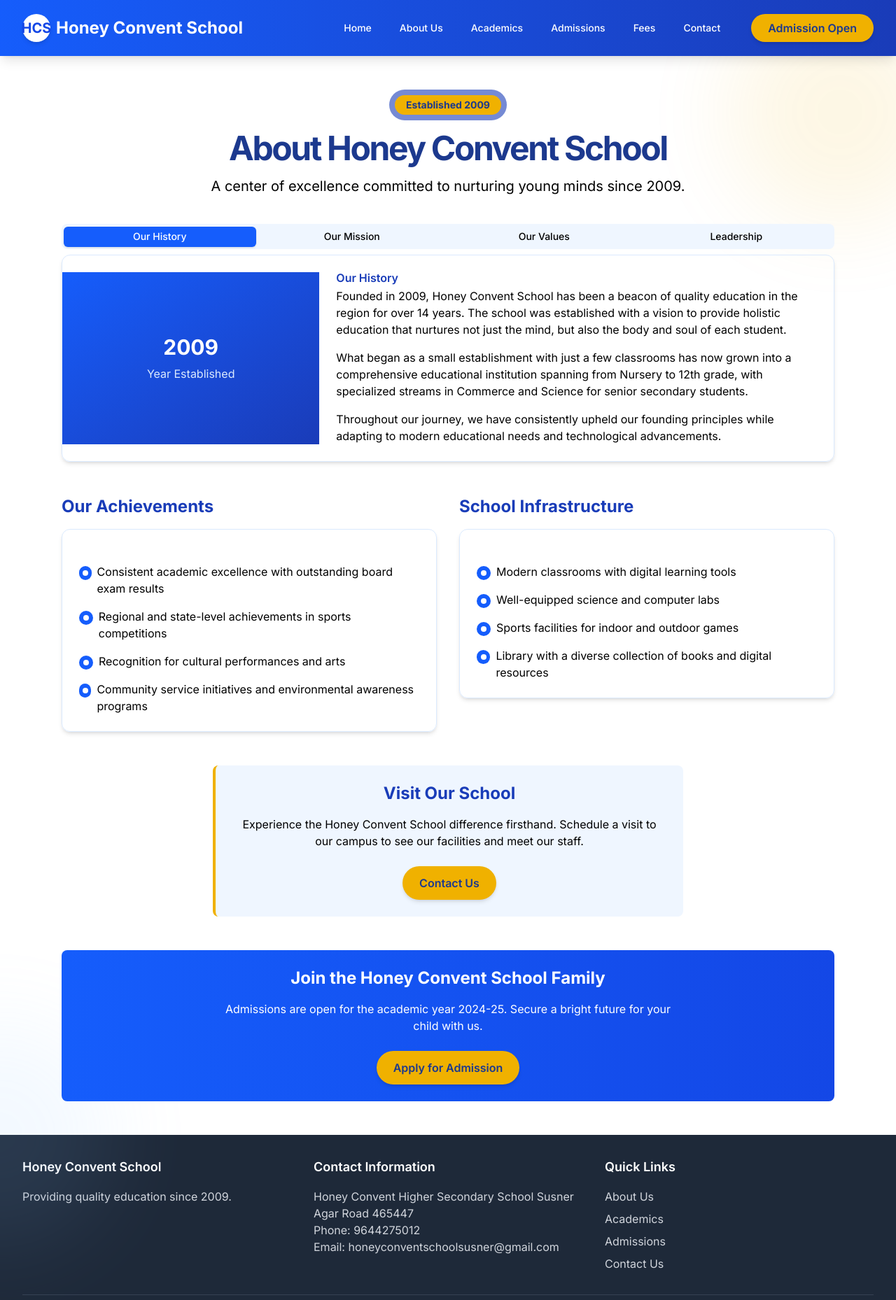
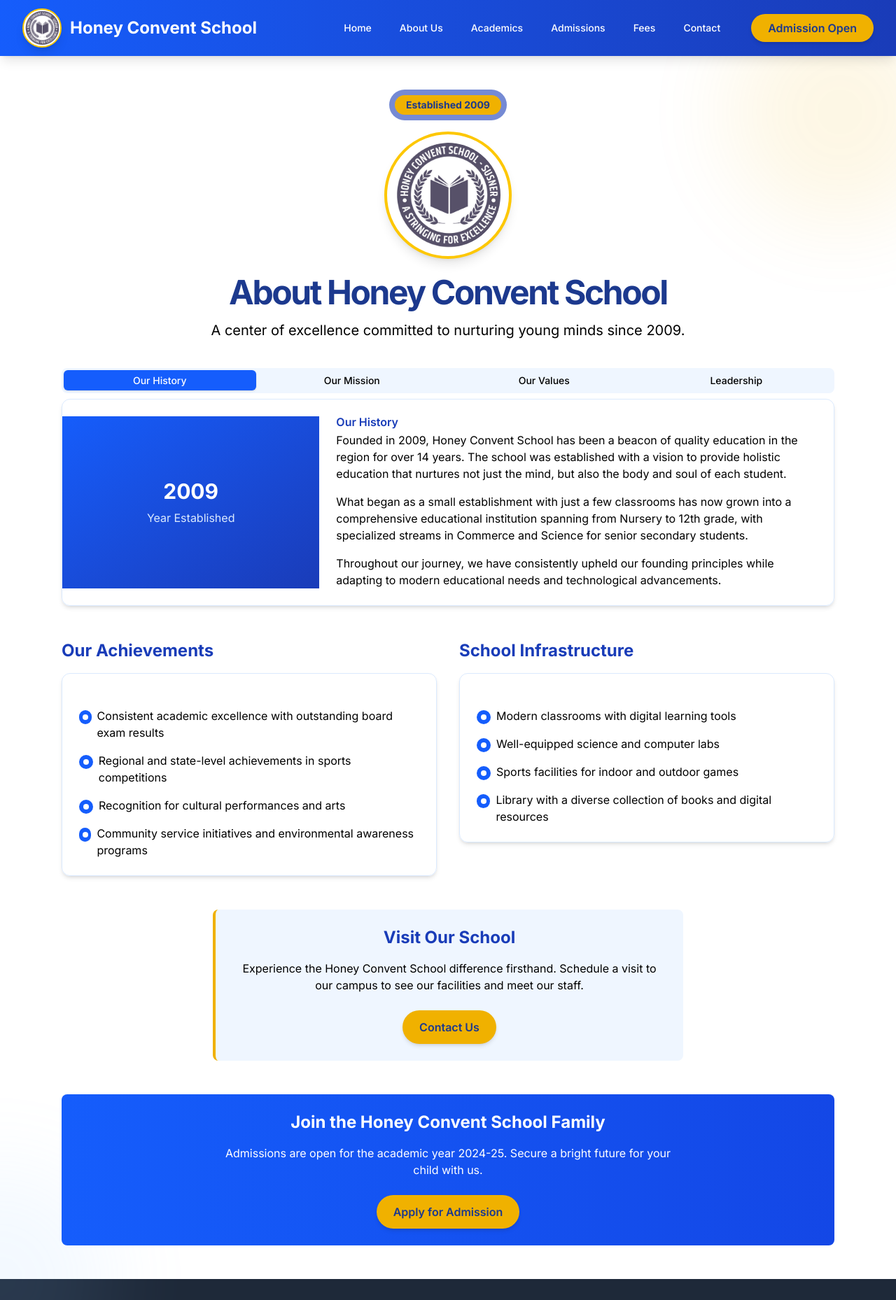
Before and after one commit to arish-me/honey-convent-school-next-js, a Next.js app: page /about in a window 1280 px wide. Shown: the top 1858 px of the page at 70% size. Built offline with nearby package versions, Linux system fonts and the light colour scheme.

Commit message:
Complete Add Logo

```diff
--- a/src/app/about/page.tsx
+++ b/src/app/about/page.tsx
@@ -18,6 +18,19 @@ export default function AboutPage() {
               Established 2009
             </div>
           </div>
+
+          {/* Added school logo */}
+          <div className="bg-white rounded-full p-3 shadow-lg mb-6 border-4 border-yellow-400">
+            <Image
+              src="/logo.png"
+              alt="Honey Convent School Logo"
+              width={150}
+              height={150}
+              className="rounded-full"
+              priority
+            />
+          </div>
+
           <h1 className="text-3xl font-bold tracking-tighter sm:text-4xl md:text-5xl text-blue-900">
             About Honey Convent School
           </h1>
--- a/src/app/components/Header.tsx
+++ b/src/app/components/Header.tsx
@@ -1,5 +1,7 @@
 import { Button } from '@/components/ui/button';
 import Link from 'next/link';
+import Image from 'next/image';
+
 export default function Header () {
     return(
         <>
@@ -15,6 +17,18 @@ export default function Header () {
                 Admissions Open for 2024-25
               </div>
             </div>
+
+            {/* Added school logo */}
+            <div className="bg-white rounded-full p-2 shadow-lg mb-4 border-4 border-yellow-400">
+              <Image
+                src="/logo.png"
+                alt="Honey Convent School Logo"
+                width={120}
+                height={120}
+                className="rounded-full"
+              />
+            </div>
+
             <div className="space-y-4">
               <h1 className="text-4xl font-bold tracking-tighter sm:text-5xl md:text-6xl lg:text-7xl drop-shadow-md">
                 Welcome to Honey Convent School
--- a/src/app/footer/Footer.tsx
+++ b/src/app/footer/Footer.tsx
@@ -1,4 +1,6 @@
 import Link from "next/link";
+import Image from "next/image";
+
 export default function Footer ()
 {
     return(
@@ -6,7 +8,18 @@ export default function Footer ()
           <div className="max-w-7xl mx-auto px-4 sm:px-6 lg:px-8">
             <div className="grid grid-cols-1 md:grid-cols-3 gap-8">
               <div>
-                <h3 className="text-lg font-semibold mb-4">Honey Convent School</h3>
+                <div className="flex items-center gap-3 mb-4">
+                  <div className="bg-white rounded-full p-1 shadow-md">
+                    <Image
+                      src="/logo.png"
+                      alt="Honey Convent School Logo"
+                      width={50}
+                      height={50}
+                      className="rounded-full"
+                    />
+                  </div>
+                  <h3 className="text-lg font-semibold">Honey Convent School</h3>
+                </div>
                 <p className="text-gray-300">Providing quality education since 2009.</p>
               </div>
               <div>
--- a/src/app/header/Header.tsx
+++ b/src/app/header/Header.tsx
@@ -16,9 +16,13 @@ export default function Header() {
       <div className="max-w-7xl mx-auto px-4 sm:px-6 lg:px-8">
         <div className="flex justify-between items-center h-20">
           <div className="flex-shrink-0 flex items-center">
-            <Link href="/" className="font-bold text-2xl text-white flex items-center gap-2">
-              <div className="bg-white text-blue-700 h-10 w-10 rounded-full flex items-center justify-center font-bold text-xl shadow-md">
-                HCS
+            <Link href="/" className="font-bold text-2xl text-white flex items-center gap-3">
+              <div className="bg-white h-12 w-12 md:h-14 md:w-14 rounded-full flex items-center justify-center shadow-lg overflow-hidden border-2 border-yellow-400">
+                <img
+                  src="/logo.png"
+                  alt="Honey Convent School Logo"
+                  className="h-full w-full object-contain p-0.5"
+                />
               </div>
               <span className="hidden sm:block">Honey Convent School</span>
             </Link>
```
Also changed, not shown: public/logo.png (added).
